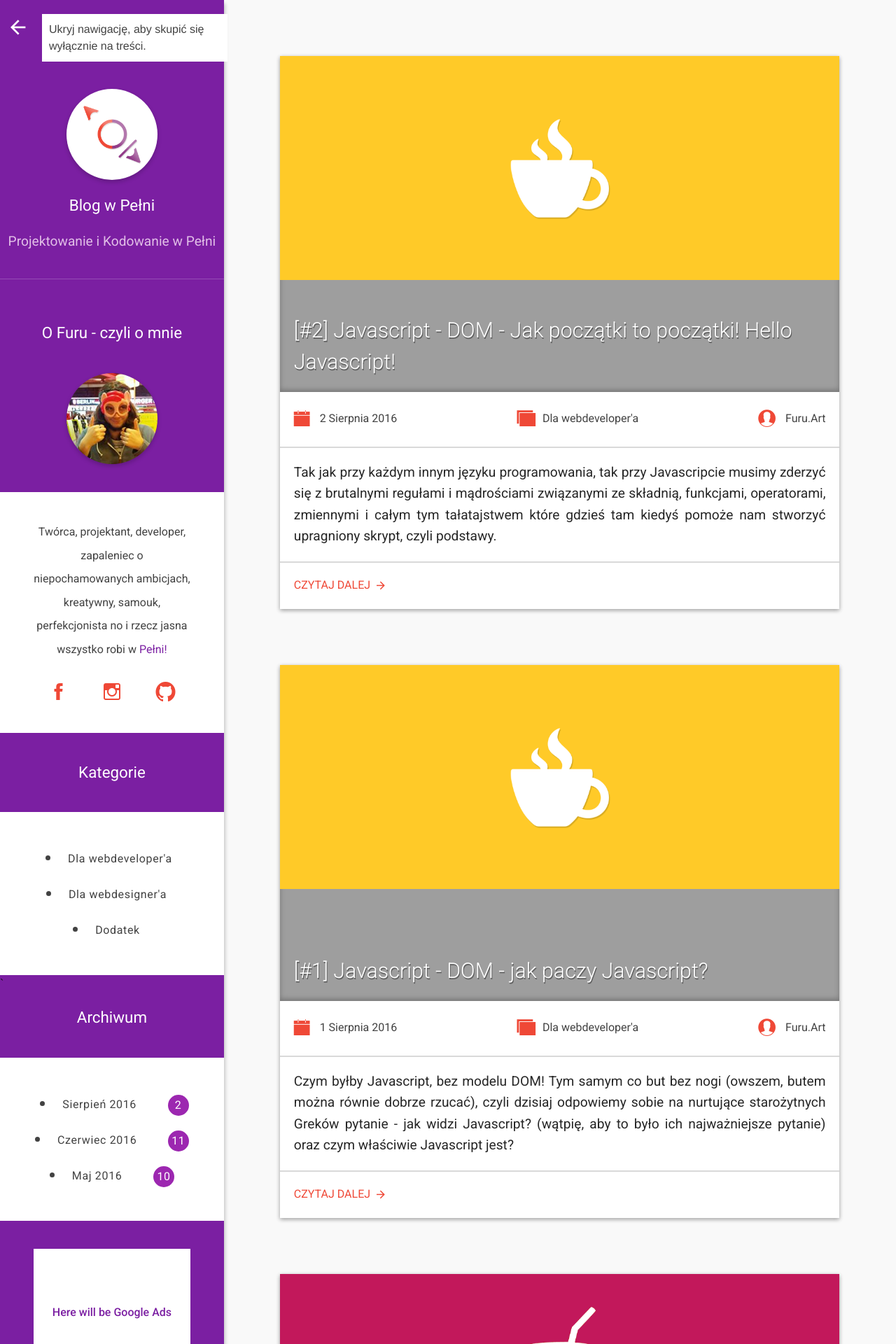
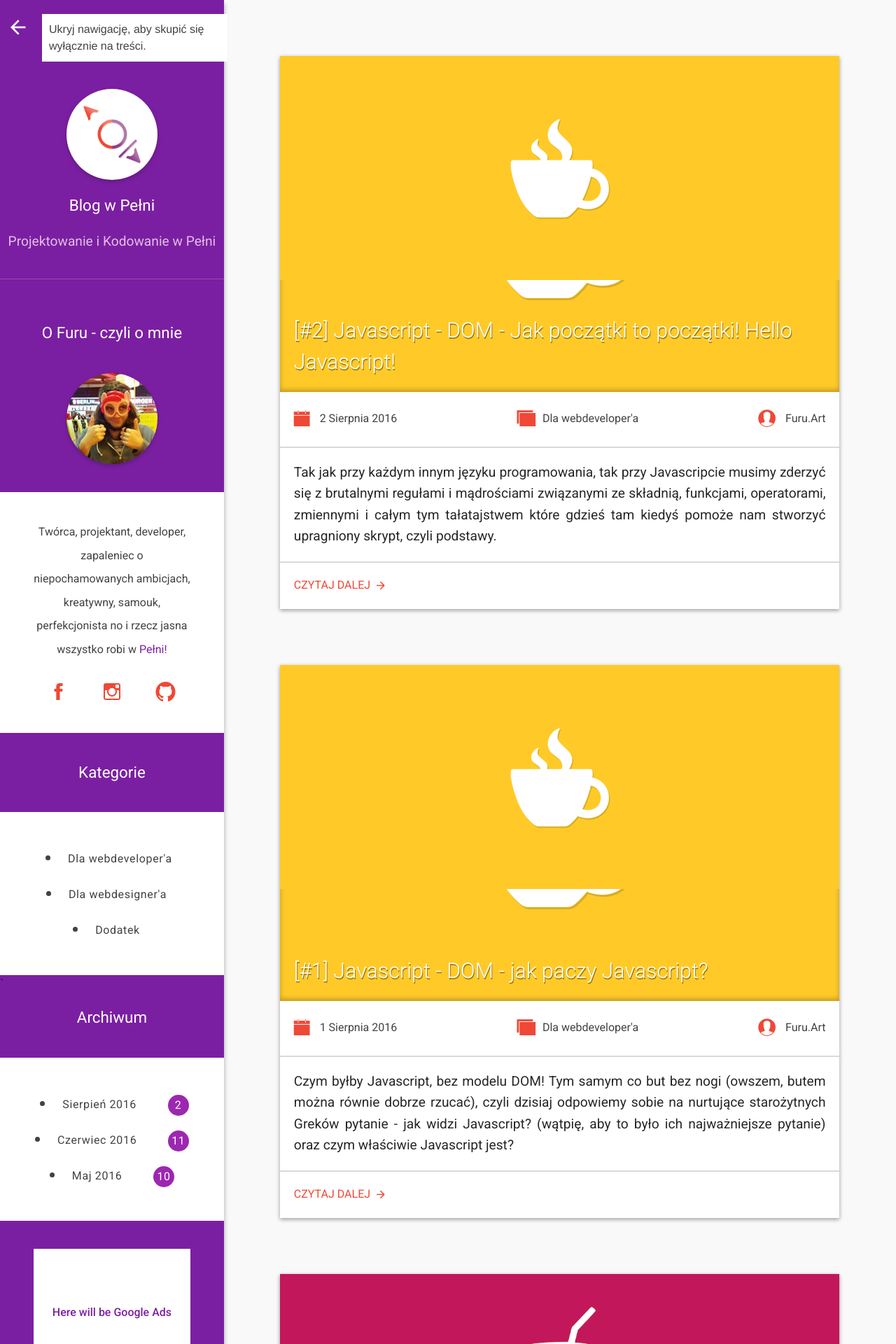
Before and after one commit to FuruArt/furuart.github.io, a Jekyll site: the page built from index.html, in a window 1280 px wide. Shown: the top 1920 px of the page at 70% size. Built offline with Jekyll 4.4.1, drawn with Linux system fonts in a browser that asks for light colours; some web fonts are replaced; the list of posts is cut into pages by our own code.

Commit message:
Update index.html

```diff
--- a/index.html
+++ b/index.html
@@ -10,7 +10,7 @@ layout: default
   {% for post in paginator.posts %}
       <li class="article">
         <div class="article-body">
-            <div class="headerImage" style="background-image: url({{ post.image }};")>
+            <div class="headerImage" style="background-image: url('{{ post.image }}')">
               <img class="" src="{{ post.image }}">
               <h2 class="article-title">
 
```
